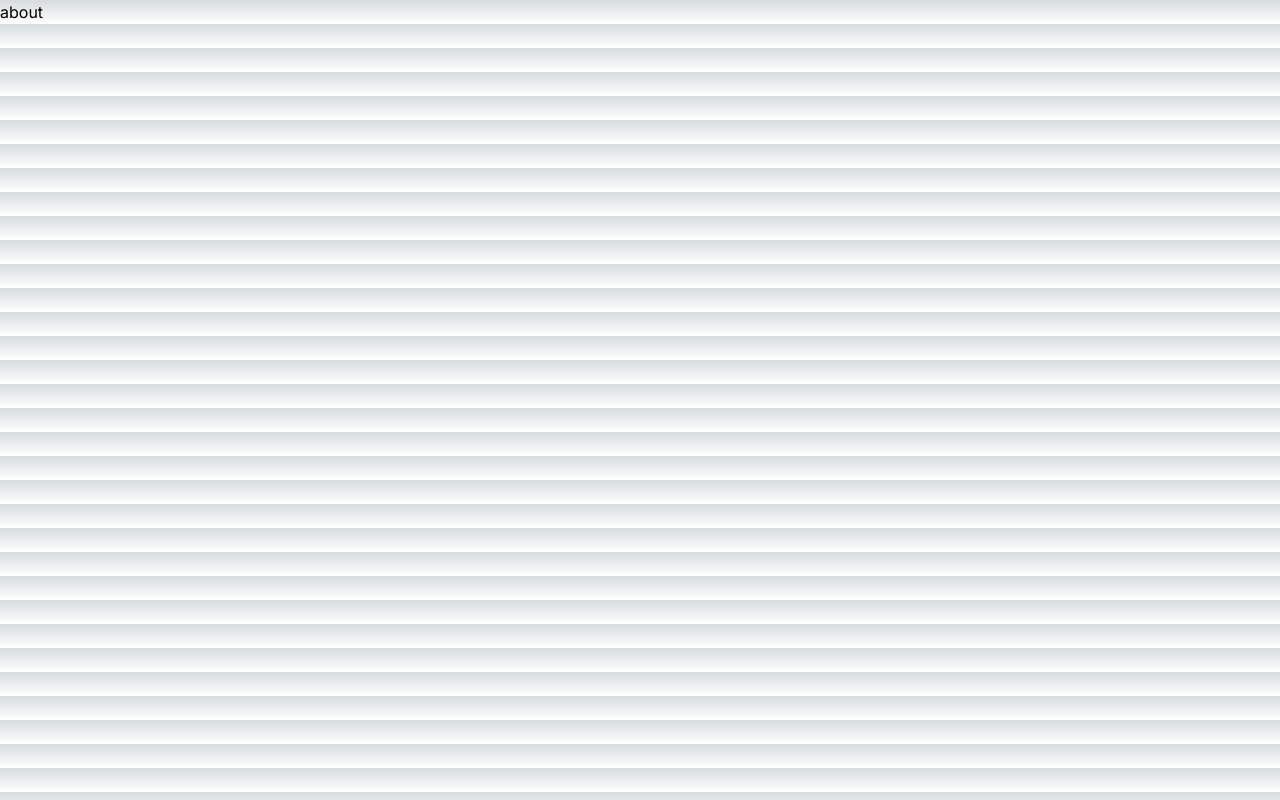
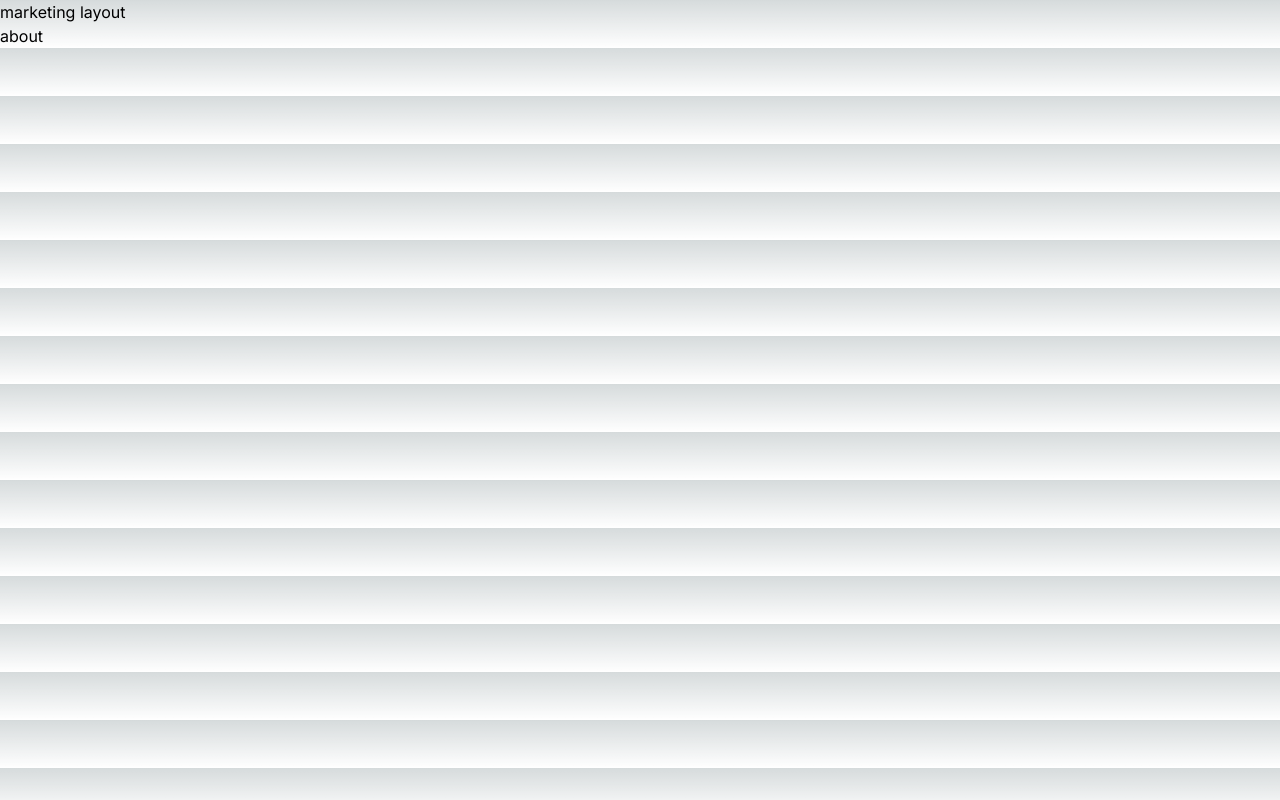
Before and after one commit to nicolaskruger/learn-next, a Next.js app: page /about in a window 1280 px wide. Built offline with nearby package versions, Linux system fonts and the light colour scheme.

Commit message:
feat: :sparkles: layout

```diff
--- /dev/null
+++ b/src/app/(marketing)/layout.tsx
@@ -0,0 +1,8 @@
+export default function Layout({ children }: { children: React.ReactNode }) {
+  return (
+    <div>
+      <p>marketing layout</p>
+      {children}
+    </div>
+  );
+}
--- /dev/null
+++ b/src/app/(page)/layout.tsx
@@ -0,0 +1,8 @@
+export default function Layout({ children }: { children: React.ReactNode }) {
+  return (
+    <div>
+      <p>page layout</p>
+      {children}
+    </div>
+  );
+}
```
